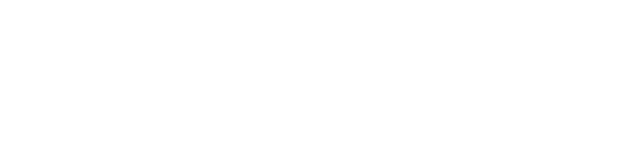
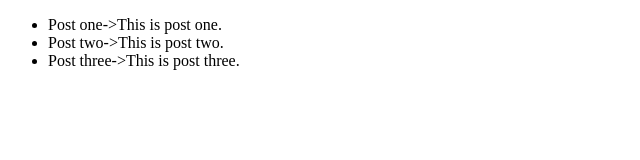
Before and after one commit to esmaeilmirzaee/course-javascript-fundamentals, a plain HTML site: page module-06/section-04/index.html in a window 1280 px wide. Shown: the whole page, without its empty margins (0-640 px from the left). Drawn offline with Linux system fonts and the light colour scheme.

Commit message:
Callback functions--recording

```diff
--- a/module-06/section-04/app.js
+++ b/module-06/section-04/app.js
@@ -1,8 +1,22 @@
-const posts = [
-    {title: 'Post one', body: 'This is a post one.'},
-    {title: 'Post two', body: 'This is post two.'}
-];
+posts = [{title: 'Post one', body: 'This is post one.'}];
+posts.push({title: 'Post two', body: 'This is post two.'});
+
+function createAPost(post, clb) {
+    setTimeout(function() {
+        posts.push(post);
+        clb();
+    }, 2000);
+}
 
 function getPosts() {
+    setTimeout(function() {
+        let output = '';
+        posts.forEach(function(post) {
+            output += `<li>${post.title}->${post.body}</li>`;
+        });
+        document.querySelector('.root').innerHTML = output;
+    }, 1000);
+}
 
-}
+createAPost({title: 'Post three', body: 'This is post three.'}, getPosts);
+// getPosts();
--- a/module-06/section-04/index.html
+++ b/module-06/section-04/index.html
@@ -5,7 +5,11 @@
     <title>Callback functions</title>
 </head>
 <body>
+<div>
+    <ul class="root">
 
+    </ul>
+</div>
 <script src="./app.js"></script>
 </body>
 </html>
```
